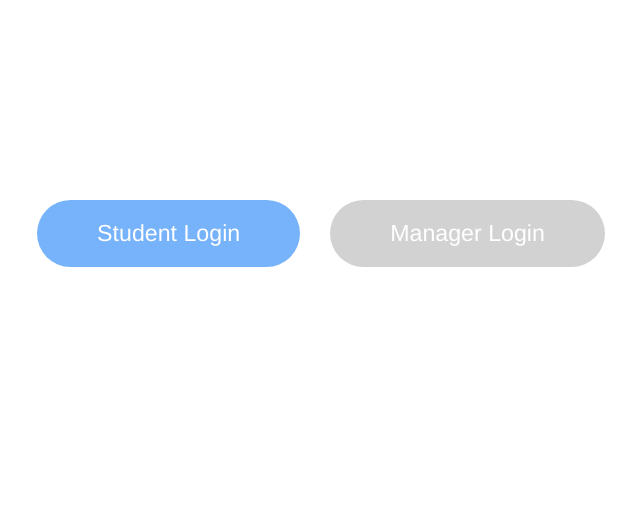
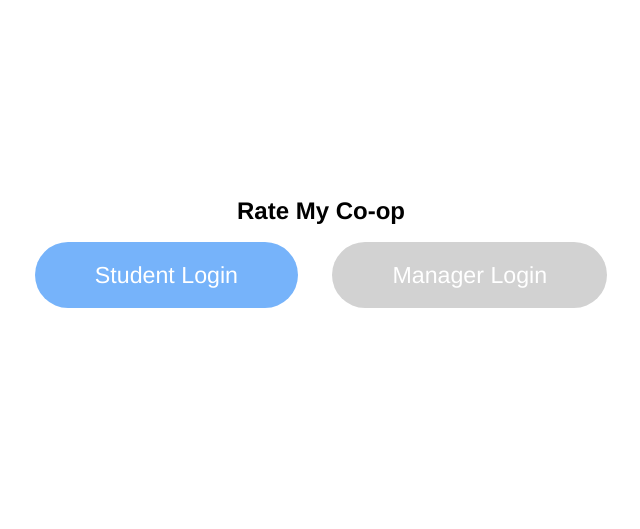
Before and after one commit to monist-david/ratemycoop, a Django app: page / in a window 1280 px wide. Shown: the part 175-704 px from the top of the page, without its empty margins (319-959 px from the left). Run offline with Django 3.2, Linux system fonts and the light colour scheme.

Commit message:
Update Main page

```diff
--- a/index/templates/index/index.html
+++ b/index/templates/index/index.html
@@ -388,7 +388,21 @@
     </style>
 </head>
 <body>
-<a href="{% url "index:search" %}" class="button">Student Login</a>
-<a href="{% url "index:manager" %}" class="button gray" class="gray">Manager Login</a>
+<section class="container-fluid mt-3 col-12 col-md-11">
+    <div class="row">
+        <div class="col">
+            <h1 style="text-align:center">Rate My Co-op</h1>
+            <br>
+        </div>
+    </div>
+
+    <div class="row">
+        <div class="col">
+            <a href="{% url "index:search" %}" class="button">Student Login</a>
+            <a href="{% url "index:manager" %}" class="button gray" class="gray">Manager Login</a>
+        </div>
+    </div>
+</section>
+
 </body>
 </html>
--- a/index/templates/index/search.html
+++ b/index/templates/index/search.html
@@ -124,7 +124,7 @@
                         <td>{{ c.position }}</td>
                         <td>{{ c.company }}</td>
                         <td>{{ c.rating }}/5</td>
-                        <td>link here</td>
+                        <td>Click to view more</td>
                     </tr>
                     {% endfor %}
                     </tbody>
```
